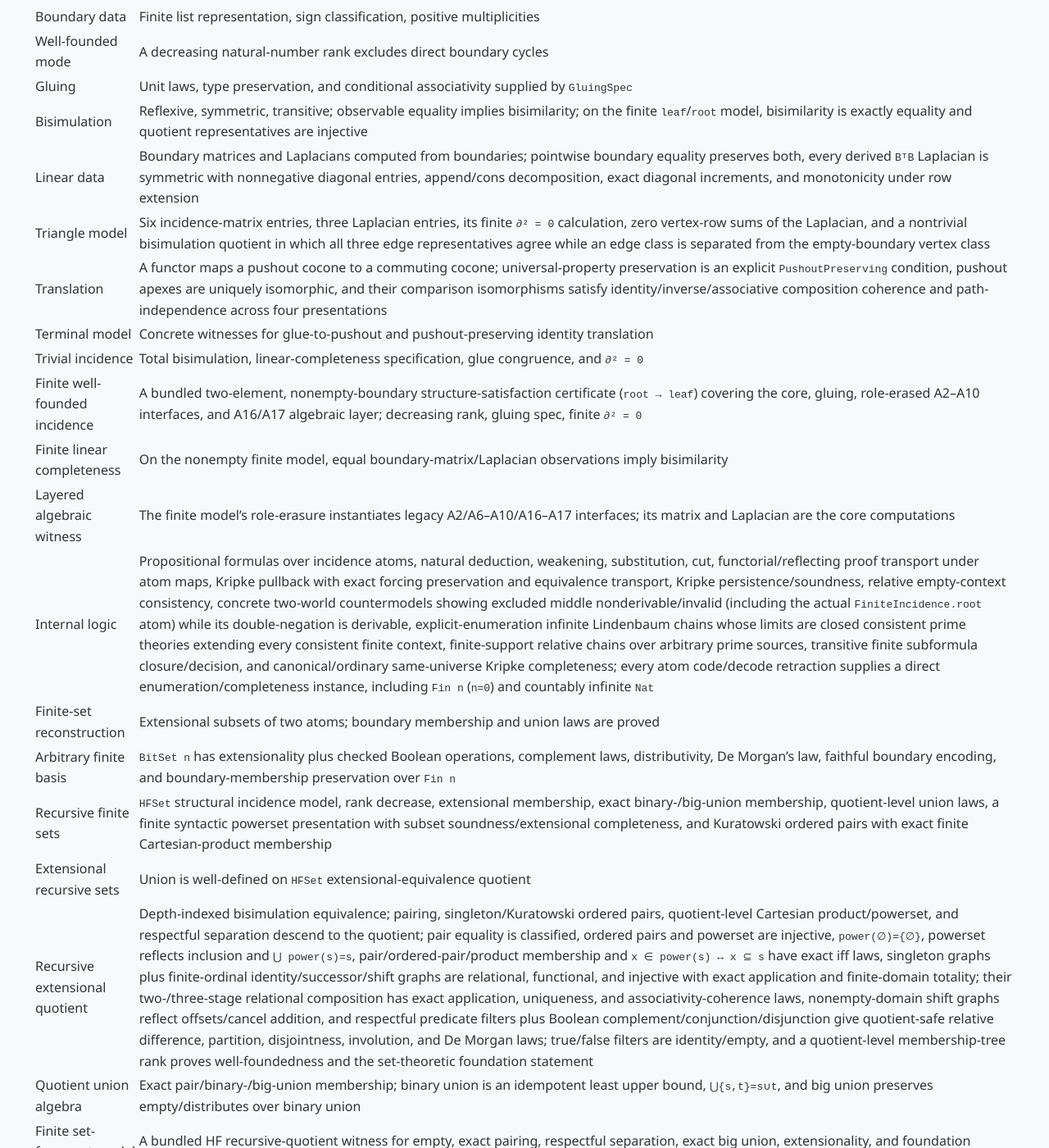
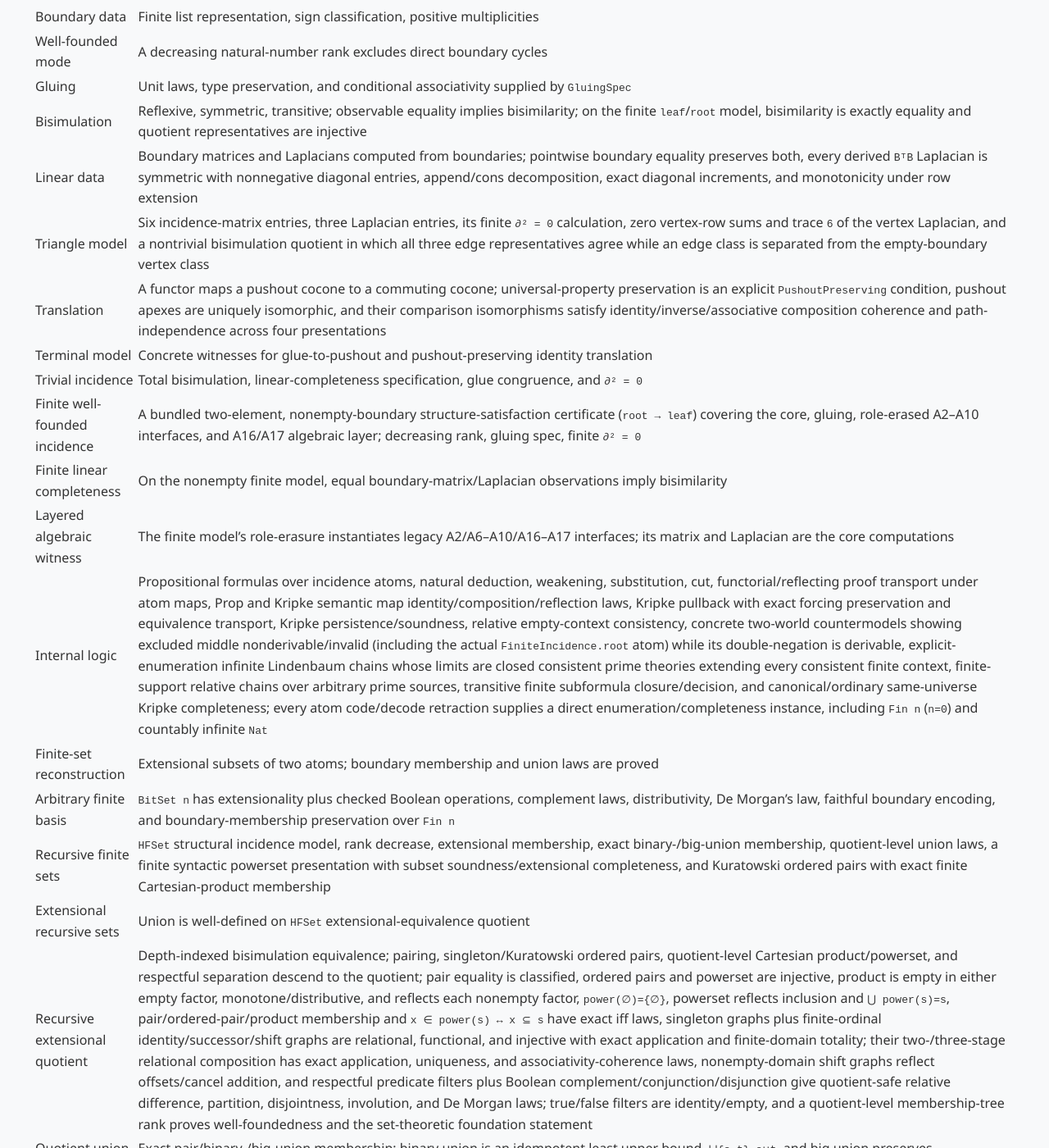
Before and after one commit to com-junkawasaki/inc, a Jekyll site: the page built from docs/verification.md, in a window 1280 px wide and 1400 px high, scrolled down 545 px. Shown: the whole window at 82% size. Built offline with Jekyll 4.4.1, drawn with Linux system fonts in a browser that asks for light colours.

Commit message:
feat(inc): strengthen semantic and product coherence

```diff
--- a/docs/verification.md
+++ b/docs/verification.md
@@ -19,19 +19,19 @@ the triangle example.
 | Gluing | Unit laws, type preservation, and conditional associativity supplied by `GluingSpec` |
 | Bisimulation | Reflexive, symmetric, transitive; observable equality implies bisimilarity; on the finite `leaf`/`root` model, bisimilarity is exactly equality and quotient representatives are injective |
 | Linear data | Boundary matrices and Laplacians computed from boundaries; pointwise boundary equality preserves both, every derived `BᵀB` Laplacian is symmetric with nonnegative diagonal entries, append/cons decomposition, exact diagonal increments, and monotonicity under row extension |
-| Triangle model | Six incidence-matrix entries, three Laplacian entries, its finite `∂² = 0` calculation, zero vertex-row sums of the Laplacian, and a nontrivial bisimulation quotient in which all three edge representatives agree while an edge class is separated from the empty-boundary vertex class |
+| Triangle model | Six incidence-matrix entries, three Laplacian entries, its finite `∂² = 0` calculation, zero vertex-row sums and trace `6` of the vertex Laplacian, and a nontrivial bisimulation quotient in which all three edge representatives agree while an edge class is separated from the empty-boundary vertex class |
 | Translation | A functor maps a pushout cocone to a commuting cocone; universal-property preservation is an explicit `PushoutPreserving` condition, pushout apexes are uniquely isomorphic, and their comparison isomorphisms satisfy identity/inverse/associative composition coherence and path-independence across four presentations |
 | Terminal model | Concrete witnesses for glue-to-pushout and pushout-preserving identity translation |
 | Trivial incidence | Total bisimulation, linear-completeness specification, glue congruence, and `∂² = 0` |
 | Finite well-founded incidence | A bundled two-element, nonempty-boundary structure-satisfaction certificate (`root → leaf`) covering the core, gluing, role-erased A2–A10 interfaces, and A16/A17 algebraic layer; decreasing rank, gluing spec, finite `∂² = 0` |
 | Finite linear completeness | On the nonempty finite model, equal boundary-matrix/Laplacian observations imply bisimilarity |
 | Layered algebraic witness | The finite model's role-erasure instantiates legacy A2/A6–A10/A16–A17 interfaces; its matrix and Laplacian are the core computations |
-| Internal logic | Propositional formulas over incidence atoms, natural deduction, weakening, substitution, cut, functorial/reflecting proof transport under atom maps, Kripke pullback with exact forcing preservation and equivalence transport, Kripke persistence/soundness, relative empty-context consistency, concrete two-world countermodels showing excluded middle nonderivable/invalid (including the actual `FiniteIncidence.root` atom) while its double-negation is derivable, explicit-enumeration infinite Lindenbaum chains whose limits are closed consistent prime theories extending every consistent finite context, finite-support relative chains over arbitrary prime sources, transitive finite subformula closure/decision, and canonical/ordinary same-universe Kripke completeness; every atom code/decode retraction supplies a direct enumeration/completeness instance, including `Fin n` (`n=0`) and countably infinite `Nat` |
+| Internal logic | Propositional formulas over incidence atoms, natural deduction, weakening, substitution, cut, functorial/reflecting proof transport under atom maps, Prop and Kripke semantic map identity/composition/reflection laws, Kripke pullback with exact forcing preservation and equivalence transport, Kripke persistence/soundness, relative empty-context consistency, concrete two-world countermodels showing excluded middle nonderivable/invalid (including the actual `FiniteIncidence.root` atom) while its double-negation is derivable, explicit-enumeration infinite Lindenbaum chains whose limits are closed consistent prime theories extending every consistent finite context, finite-support relative chains over arbitrary prime sources, transitive finite subformula closure/decision, and canonical/ordinary same-universe Kripke completeness; every atom code/decode retraction supplies a direct enumeration/completeness instance, including `Fin n` (`n=0`) and countably infinite `Nat` |
 | Finite-set reconstruction | Extensional subsets of two atoms; boundary membership and union laws are proved |
 | Arbitrary finite basis | `BitSet n` has extensionality plus checked Boolean operations, complement laws, distributivity, De Morgan's law, faithful boundary encoding, and boundary-membership preservation over `Fin n` |
 | Recursive finite sets | `HFSet` structural incidence model, rank decrease, extensional membership, exact binary-/big-union membership, quotient-level union laws, a finite syntactic powerset presentation with subset soundness/extensional completeness, and Kuratowski ordered pairs with exact finite Cartesian-product membership |
 | Extensional recursive sets | Union is well-defined on `HFSet` extensional-equivalence quotient |
-| Recursive extensional quotient | Depth-indexed bisimulation equivalence; pairing, singleton/Kuratowski ordered pairs, quotient-level Cartesian product/powerset, and respectful separation descend to the quotient; pair equality is classified, ordered pairs and powerset are injective, `power(∅)={∅}`, powerset reflects inclusion and `⋃ power(s)=s`, pair/ordered-pair/product membership and `x ∈ power(s) ↔ x ⊆ s` have exact iff laws, singleton graphs plus finite-ordinal identity/successor/shift graphs are relational, functional, and injective with exact application and finite-domain totality; their two-/three-stage relational composition has exact application, uniqueness, and associativity-coherence laws, nonempty-domain shift graphs reflect offsets/cancel addition, and respectful predicate filters plus Boolean complement/conjunction/disjunction give quotient-safe relative difference, partition, disjointness, involution, and De Morgan laws; true/false filters are identity/empty, and a quotient-level membership-tree rank proves well-foundedness and the set-theoretic foundation statement |
+| Recursive extensional quotient | Depth-indexed bisimulation equivalence; pairing, singleton/Kuratowski ordered pairs, quotient-level Cartesian product/powerset, and respectful separation descend to the quotient; pair equality is classified, ordered pairs and powerset are injective, product is empty in either empty factor, monotone/distributive, and reflects each nonempty factor, `power(∅)={∅}`, powerset reflects inclusion and `⋃ power(s)=s`, pair/ordered-pair/product membership and `x ∈ power(s) ↔ x ⊆ s` have exact iff laws, singleton graphs plus finite-ordinal identity/successor/shift graphs are relational, functional, and injective with exact application and finite-domain totality; their two-/three-stage relational composition has exact application, uniqueness, and associativity-coherence laws, nonempty-domain shift graphs reflect offsets/cancel addition, and respectful predicate filters plus Boolean complement/conjunction/disjunction give quotient-safe relative difference, partition, disjointness, involution, and De Morgan laws; true/false filters are identity/empty, and a quotient-level membership-tree rank proves well-foundedness and the set-theoretic foundation statement |
 | Quotient union algebra | Exact pair/binary-/big-union membership; binary union is an idempotent least upper bound, `⋃{s,t}=s∪t`, and big union preserves empty/distributes over binary union |
 | Finite set-fragment model | A bundled HF recursive-quotient witness for empty, exact pairing, respectful separation, exact big union, extensionality, and foundation |
 | Natural-number reconstruction | Injective von Neumann naturals in the recursive quotient, with rank `n`, exact membership `m ∈ n ↔ m < n`, internal inclusion exactly `m ≤ n`, equality/trichotomy, successor `n + 1 = n ∪ {n}`, `⋃(n+1)=n`, and binary union `max(m,n)` with associative/commutative/idempotent laws |
```
Also changed, not shown: README.md, 3 other files.
